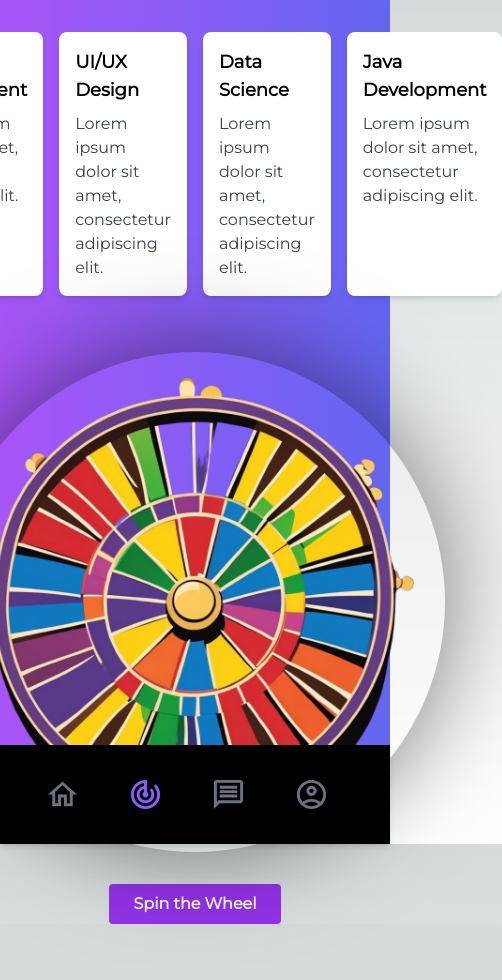
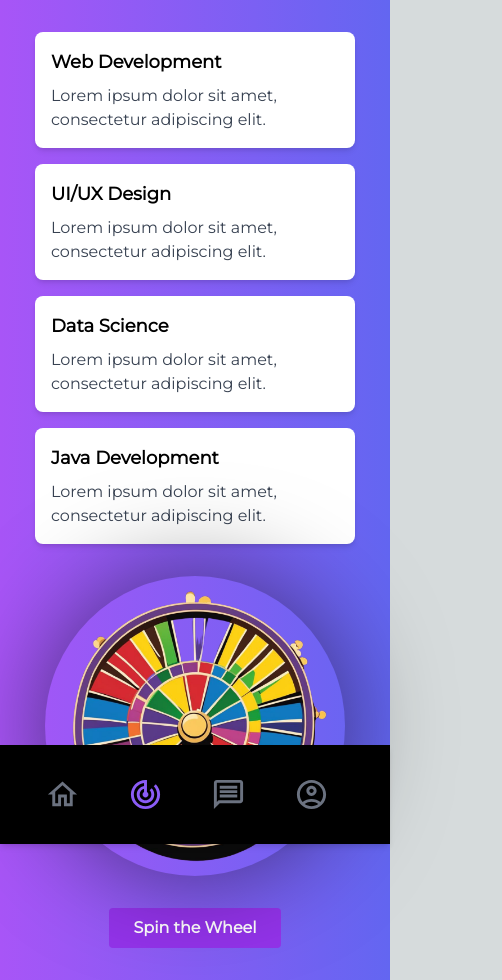
Before and after one commit to anu-r93/spiced-roulette-app, a Next.js app: page /roulette in a window 390 px wide. Shown: the whole page, 502 px wide, since content can reach past the window. Before the commit the page ends 924 px from the top, so only its background shows below. Built offline with nearby package versions, Linux system fonts and the light colour scheme.

Commit message:
updated css for mobile-first version

```diff
--- a/components/Roulette/index.js
+++ b/components/Roulette/index.js
@@ -1,6 +1,5 @@
 import Image from "next/image";
 import RouletteWheelImage from "./../../assets/roulette-wheel.png";
-// import Link from "next/link";
 import { useState } from "react";
 
 const RouletteFirstScreen = () => {
@@ -25,7 +24,7 @@ const RouletteFirstScreen = () => {
   const Card = ({ title, onClick, isActive }) => {
     return (
       <div
-        className={`bg-white rounded-lg shadow-md p-4 max-w-xs cursor-pointer ${
+        className={`bg-white rounded-lg shadow-md p-4 w-full max-w-xs cursor-pointer ${
           isActive ? "border-2 border-violet-500" : ""
         }`}
         onClick={onClick}
@@ -39,8 +38,8 @@ const RouletteFirstScreen = () => {
   };
 
   return (
-    <div className="flex flex-col min-h-screen bg-gradient-to-r items-center from-purple-500 to-indigo-500 h-screen">
-      <div className="flex justify-center gap-4 mt-8">
+    <div className="min-h-screen bg-gradient-to-r from-purple-500 to-indigo-500 flex flex-col items-center py-8">
+      <div className="flex flex-wrap justify-center gap-4 mb-8 w-full px-4">
         <Card
           title="Web Development"
           onClick={() => handleCardClick("Web Development")}
@@ -64,17 +63,17 @@ const RouletteFirstScreen = () => {
       </div>
       <div className="wheel relative">
         <Image
-          className={`mt-14 transition-all duration-[5000ms] ease-[cubic-bezier(0.3,1,0.7,1)] will-change-transform rounded-full shadow-[0_0_100px_rgba(0,0,0,0.5)] max-w-[600px] ${
+          className={`transition-all duration-[5000ms] ease-[cubic-bezier(0.3,1,0.7,1)] will-change-transform rounded-full shadow-[0_0_100px_rgba(0,0,0,0.5)] max-w-[300px] ${
             isSpinning ? "animate-spin" : ""
           }`}
           src={RouletteWheelImage}
           alt="Roulette Wheel"
-          width={500}
-          height={500}
+          width={300}
+          height={300}
           style={{ transform: `rotate(${rotation}deg)` }}
         />
       </div>
-      <div className="arrow absolute left-1/2 -translate-x-1/2 -translate-y-[100px] w-0 h-0 border-[80px] border-transparent border-t-[110px] border-t-tomato rounded-[0.35em] z-20" />
+      <div className="arrow absolute left-1/2 -translate-x-1/2 -translate-y-[50px] w-0 h-0 border-[40px] border-transparent border-t-[55px] border-t-tomato rounded-[0.35em] z-20" />
 
       <button
         className="mt-8 bg-purple-600 hover:bg-purple-700 text-white font-bold py-2 px-6 rounded focus:outline-none focus:shadow-outline"
```
